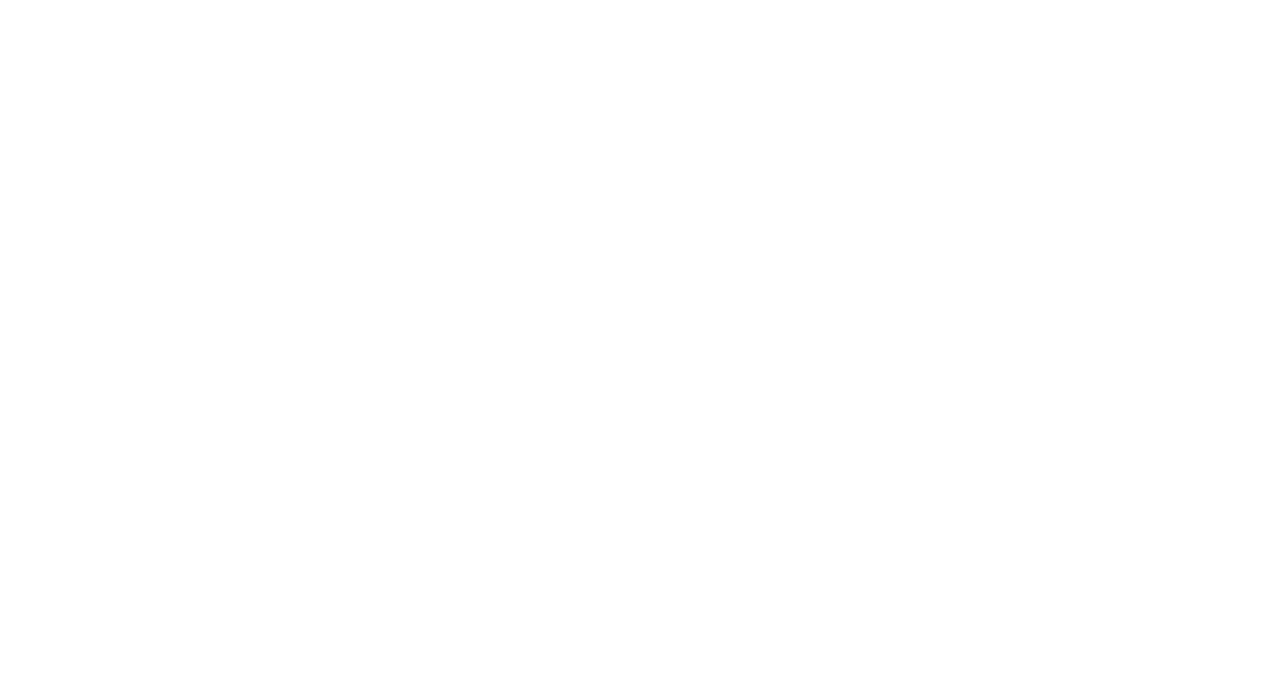
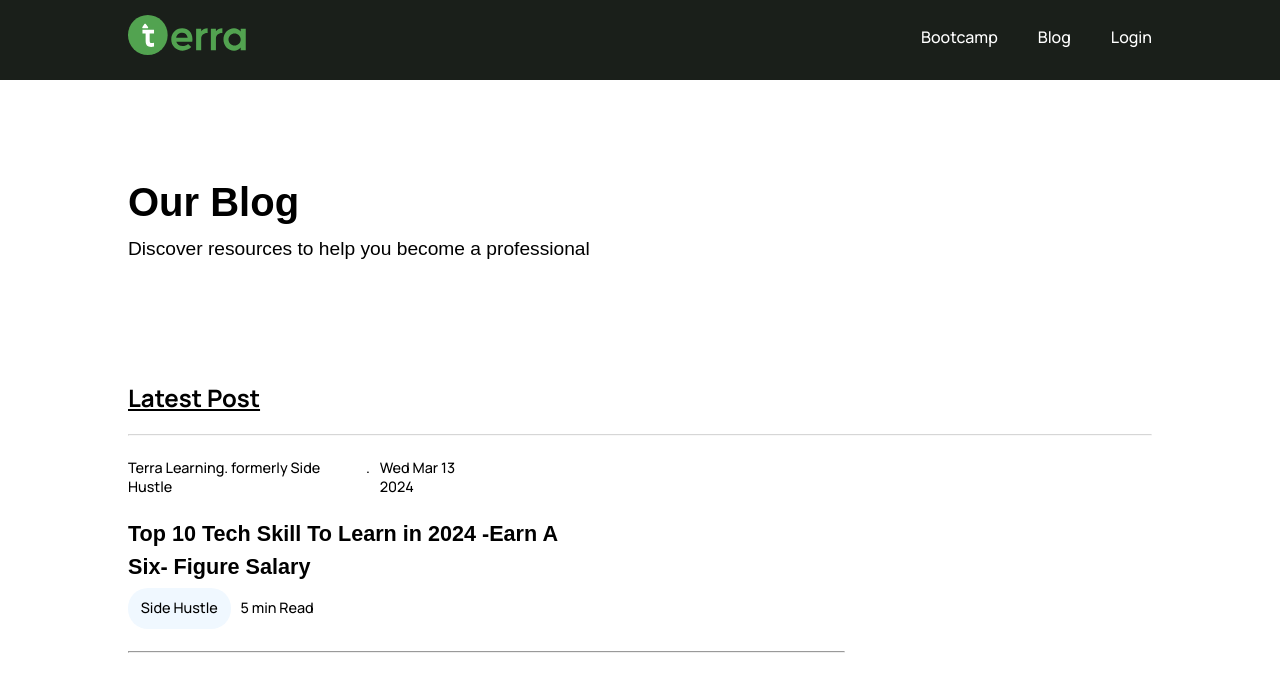
Before and after one commit to Lawanaji/Terra, a React (Vite) app: page /blog in a window 1280 px wide. Before the commit this address had no page. Shown: the top 692 px of the page. Built offline with nearby package versions, Linux system fonts and the light colour scheme.

Commit message:
first commit

```diff
--- a/src/App.jsx
+++ b/src/App.jsx
@@ -1,6 +1,7 @@
 import { BrowserRouter, Route, Routes } from "react-router-dom"
 import Layout from "./Componant/Layout/Layout"
 import Home from "./pages/Home/Home"
+import Blog from "./pages/Blog/Blog"
 
 
 function App() {
@@ -10,7 +11,7 @@ function App() {
           <BrowserRouter>
               <Routes>
                   <Route path="/" element={<Layout><Home /></Layout>} />
-
+                  <Route path="/blog" element={<Layout><Blog /></Layout>} />
               </Routes>
           </BrowserRouter>
 
--- /dev/null
+++ b/src/Componant/BlogPost/index.css
@@ -0,0 +1,49 @@
+.blogPostWrapper {
+    width: 70%;
+    height: auto;
+    margin-bottom: 20px;
+}
+.postHeader {
+    width: 50%;
+    height: auto;
+    display: flex;
+    justify-content: space-between;
+    gap: 10px;
+    font-size: 0.9em;
+    font-family: Arial, Helvetica, sans-serif;
+    font-weight: 500;
+    font-style: normal;
+    margin-bottom: -10px;
+}
+.postTopic {
+    width: 65%;
+    height: auto;
+    font-size: 1.35em;
+    font-family: Arial, Helvetica, sans-serif;
+    font-weight: 700;
+    font-style: normal;
+    line-height: 1.5em;
+    margin-bottom: -10px;
+}
+.postDetails {
+    width: 30%;
+    height: 70px;
+    display: flex;
+    justify-content: space-between;
+    gap: 10px;
+    font-size: 0.9em;
+    font-family: Arial, Helvetica, sans-serif;
+    font-weight: 500;
+    font-style: normal;
+}
+.editedSide {
+    width: 50%;
+    background-color: aliceblue;
+    text-align: center;
+    padding-top: 10px;
+    border-radius: 20px;
+}
+.noneditedSide {
+    width: 50%;
+    padding-top: 10px;
+}
--- /dev/null
+++ b/src/Componant/BlogPost/index.jsx
@@ -0,0 +1,25 @@
+import React from 'react'
+import './index.css'
+const BlogPost = () => {
+    return (
+        <div className='blogPostWrapper'>
+            <div className='postHeader'>
+                <p>Terra Learning. formerly Side Hustle</p>
+                <p>.</p>
+                <p>Wed Mar 13 2024</p>
+            </div>
+            <div>
+                <h2 className='postTopic'>
+                    Top 10 Tech Skill To Learn in 2024 -Earn A Six- Figure Salary
+                </h2>
+            </div>
+            <div className='postDetails'>
+                <p className='editedSide'>Side Hustle</p>
+                <p className='noneditedSide'>5 min Read</p>
+            </div>
+            <hr />
+        </div>
+    )
+}
+
+export default BlogPost
--- a/src/Componant/Navigation/Mobile.jsx
+++ b/src/Componant/Navigation/Mobile.jsx
@@ -13,7 +13,7 @@ const Mobile = () => {
       <ul className="nav__list_mobile">
         <li className="nav__item"><NavLink className="nav__link" to={""}>Bootcamp</NavLink> </li>
 
-        <li className="nav__item"><NavLink className="nav__link" to={""}>Blog</NavLink></li>
+        <li className="nav__item"><NavLink className="nav__link" to={"/blog"}>Blog</NavLink></li>
 
       <li className="nav__itemButton"> <NavLink className="nav__linkButton" to={""}>Login</NavLink></li>
       </ul>
--- a/src/Componant/Navigation/index.jsx
+++ b/src/Componant/Navigation/index.jsx
@@ -28,7 +28,7 @@ const Navbar = () => {
 
           <ul className="nav__list">
             <li className="nav__item"><NavLink className="nav__link" to="">Bootcamp</NavLink></li>
-            <li className="nav__item"><NavLink className="nav__link" to="">Blog</NavLink></li>
+            <li className="nav__item"><NavLink className="nav__link" to="/blog">Blog</NavLink></li>
             <li className="nav__item"><NavLink className="nav__link" to="">Login</NavLink></li>
           </ul>
 
--- a/src/pages/Blog/Blog.jsx
+++ b/src/pages/Blog/Blog.jsx
@@ -1,9 +1,17 @@
 import React from 'react'
+import "./index.css";
+import BlogPost from '../../Componant/BlogPost';
 
 const Blog = () => {
   return (
-    <div>
-      Blog page
+    <div className='blogWrapper'>
+      <h1 className='blogHead'> Our Blog </h1>
+      <p className='blogParag'>Discover resources to help you become a professional</p>
+      <div>
+        <h2 className='post'> <u className='underline'>Latest Post </u></h2>
+        <hr style={{ opacity:'0.4' }}/>
+        <BlogPost />
+      </div>
     </div>
   )
 }
--- /dev/null
+++ b/src/pages/Blog/index.css
@@ -0,0 +1,27 @@
+.blogWrapper {
+    width: 80%;
+    height: auto;
+    padding: 0 10%;
+}
+.blogHead {
+    margin-top: 10%;
+    font-size: 2.5em;
+    font-weight: 700;
+    line-height: 1em;
+    font-style: normal;
+    font-family: Arial, Helvetica, sans-serif;
+}
+.blogParag {
+    margin-top: -10px;
+    font-size: 1.2em;
+    font-weight: 400;
+    line-height: 1em;
+    font-style: normal;
+    font-family: Arial, Helvetica, sans-serif;
+}
+.post {
+    padding-top: 10%;
+}
+.underline {
+    margin-top: 50px;
+}
```
Also changed, not shown: src/assets/img/terrasideImage.png (added), 1 other file (tests, documents, lock files or other folders).
